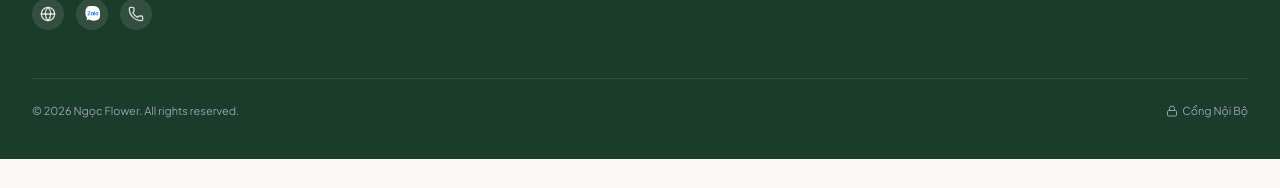
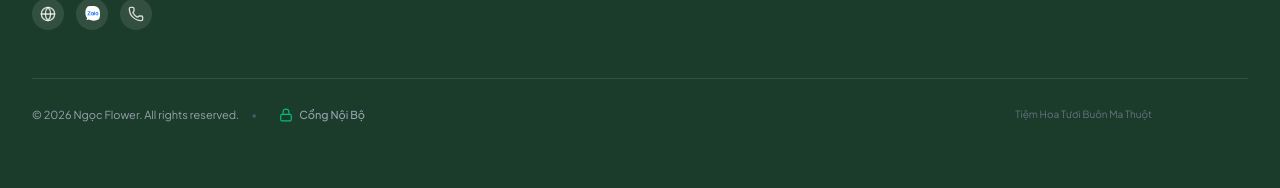
Before and after one commit to khang0708/flower-shop-01, a React (Vite) app: page / in a window 1280 px wide. Shown: the part 3584-3772 px from the top of the page. Before the commit the page ends 3743 px from the top, so only its background shows below. Built offline with nearby package versions, Linux system fonts and the light colour scheme; no server answers.

Commit message:
fix(ui): reposition internal portal link away from floating CTA buttons and add mobile drawer shortcut

```diff
--- a/src/components/Footer.jsx
+++ b/src/components/Footer.jsx
@@ -91,19 +91,24 @@ export const Footer = ({ onOpenAdminLogin }) => {
         </div>
 
         {/* Sub-footer kín đáo dành riêng cho nhân viên */}
-        <div className="pt-6 flex flex-col sm:flex-row items-center justify-between text-[11px] text-gray-400 gap-3">
-          <p>© 2026 Ngọc Flower. All rights reserved.</p>
-
-          <div className="flex items-center gap-4">
-            {/* Link kín đáo ở chân trang */}
+        <div className="pt-6 pb-16 sm:pb-6 flex flex-col sm:flex-row items-center justify-between text-[11px] text-gray-400 gap-3">
+          <div className="flex flex-wrap items-center justify-center sm:justify-start gap-2 sm:gap-3">
+            <p>© 2026 Ngọc Flower. All rights reserved.</p>
+            <span className="text-gray-600 hidden sm:inline">•</span>
+            {/* Link kín đáo ở chân trang - Đặt bên trái tránh bị nút CTA che */}
             <button
+              type="button"
               onClick={onOpenAdminLogin}
-              className="text-gray-400 hover:text-white transition-colors flex items-center gap-1 text-[11px]"
-              title="Đăng nhập dành cho nhân viên & nghệ nhân"
+              className="text-gray-400 hover:text-emerald-300 transition-colors flex items-center gap-1.5 py-1 px-2.5 rounded-lg hover:bg-white/5 cursor-pointer text-[11px] font-medium"
+              title="Đăng nhập dành cho quản trị viên & nghệ nhân"
             >
-              <Lock className="w-3 h-3" />
+              <Lock className="w-3.5 h-3.5 text-emerald-500" />
               <span>Cổng Nội Bộ</span>
             </button>
+          </div>
+
+          <div className="hidden sm:flex items-center gap-4 pr-24 text-[10px] text-gray-500">
+            <span>Tiệm Hoa Tươi Buôn Ma Thuột</span>
           </div>
         </div>
 
--- a/src/components/Header.jsx
+++ b/src/components/Header.jsx
@@ -8,7 +8,8 @@ import {
   Phone,
   PackageCheck,
   Menu,
-  X
+  X,
+  Lock
 } from 'lucide-react';
 import { BrandLogo } from './BrandLogo';
 
@@ -248,6 +249,20 @@ export const Header = () => {
               <span>⭐ Cảm nhận khách hàng thực tế</span>
               <span className="text-gray-400">→</span>
             </a>
+            <button
+              type="button"
+              onClick={() => {
+                setMobileMenuOpen(false);
+                window.location.hash = 'admin';
+              }}
+              className="w-full py-2.5 px-2 rounded-lg hover:bg-gray-50 flex items-center justify-between mt-1 text-gray-500 hover:text-[#1B3B2B] text-xs cursor-pointer border-t border-gray-100"
+            >
+              <span className="flex items-center gap-2">
+                <Lock className="w-3.5 h-3.5 text-emerald-700" />
+                <span>Cổng Quản Trị / Nội Bộ</span>
+              </span>
+              <span className="text-gray-400">🔒</span>
+            </button>
           </div>
         </div>
       )}
```
